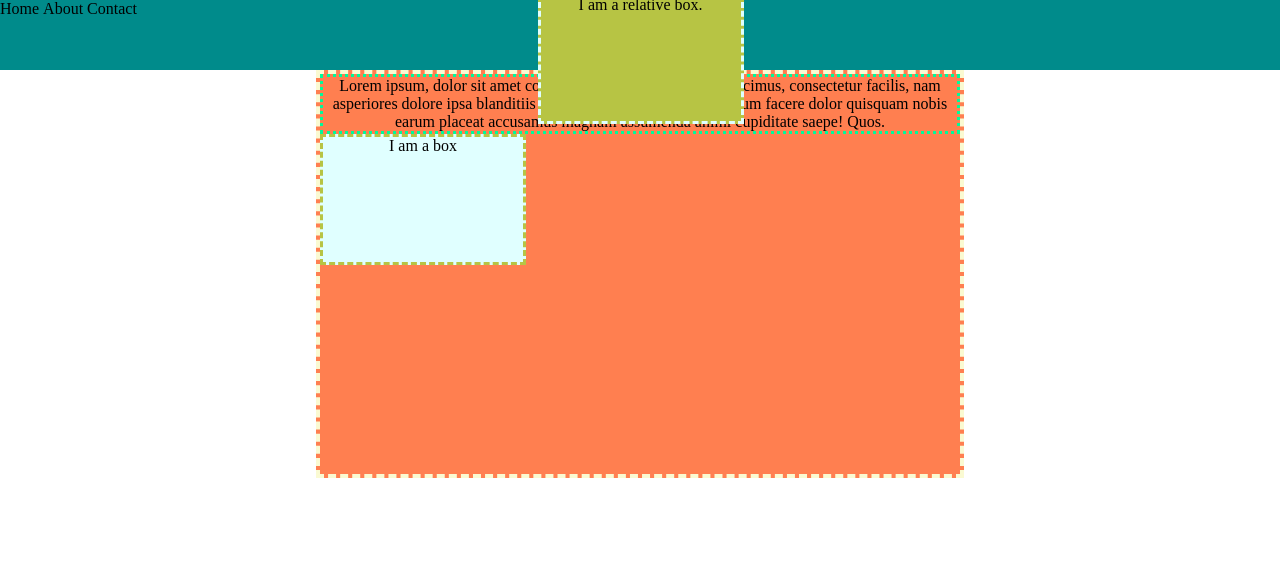
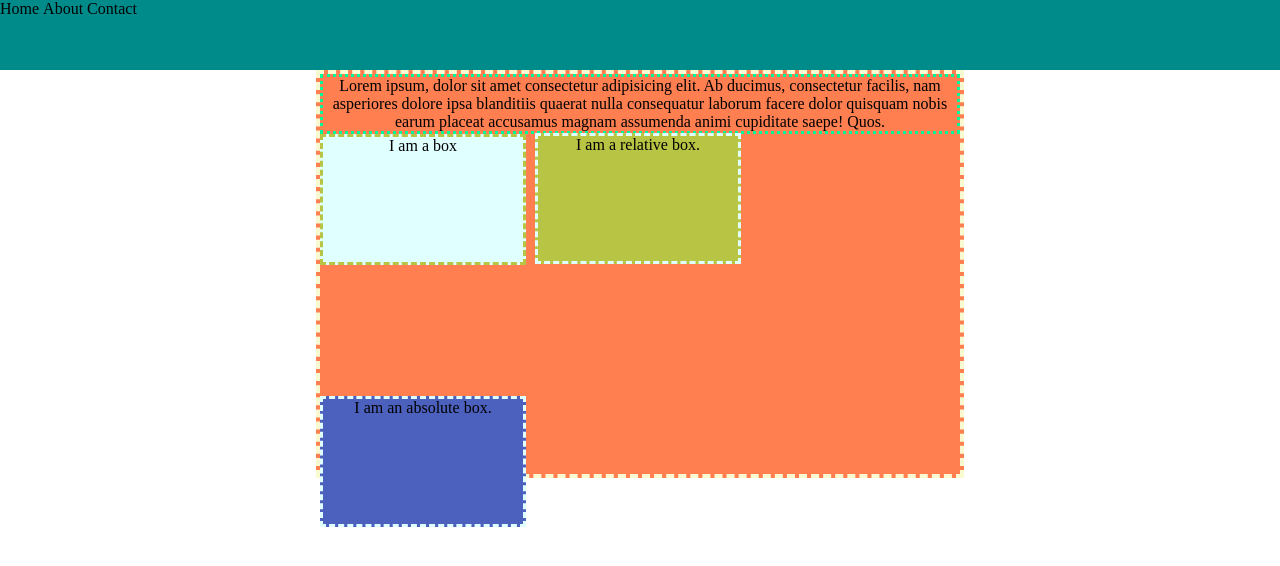
Before and after one commit to vidhisharma1212/CSS, a plain HTML site: page ch_5/position.html in a window 1280 px wide. Drawn offline with Linux system fonts and the light colour scheme.

Commit message:
New commit

```diff
--- a/ch_5/position.html
+++ b/ch_5/position.html
@@ -44,8 +44,19 @@
             width: 200px;
             text-align: center;
             position: relative;
-            left: 17vw;
-            bottom: 34vh;
+            /* left: 17vw;
+            bottom: 22vh; */
+            left: 215px;
+            bottom: 132px;
+        }
+
+        .absolute{
+            border: 3.5px dashed lightcyan ;
+            background-color: rgb(76, 97, 190);
+            height: 125px;
+            width: 200px;
+            text-align: center;
+            position: absolute;
         }
     </style>
 </head>
@@ -67,8 +78,14 @@
             I am a box
         </div>
 
+        <!-- In absolute , the box understands that the father of the box is just the above tag (here, it's container tag) -->
         <div class="relative">
             I am a relative box.
+        </div>
+
+        <!-- In absolute , the box understands that the father of the box is HTML tag -->
+        <div class="absolute">
+            I am an absolute box.
         </div>
     </div>
 </body>
```
Also changed, not shown: ch_5/doubts.txt (added).
